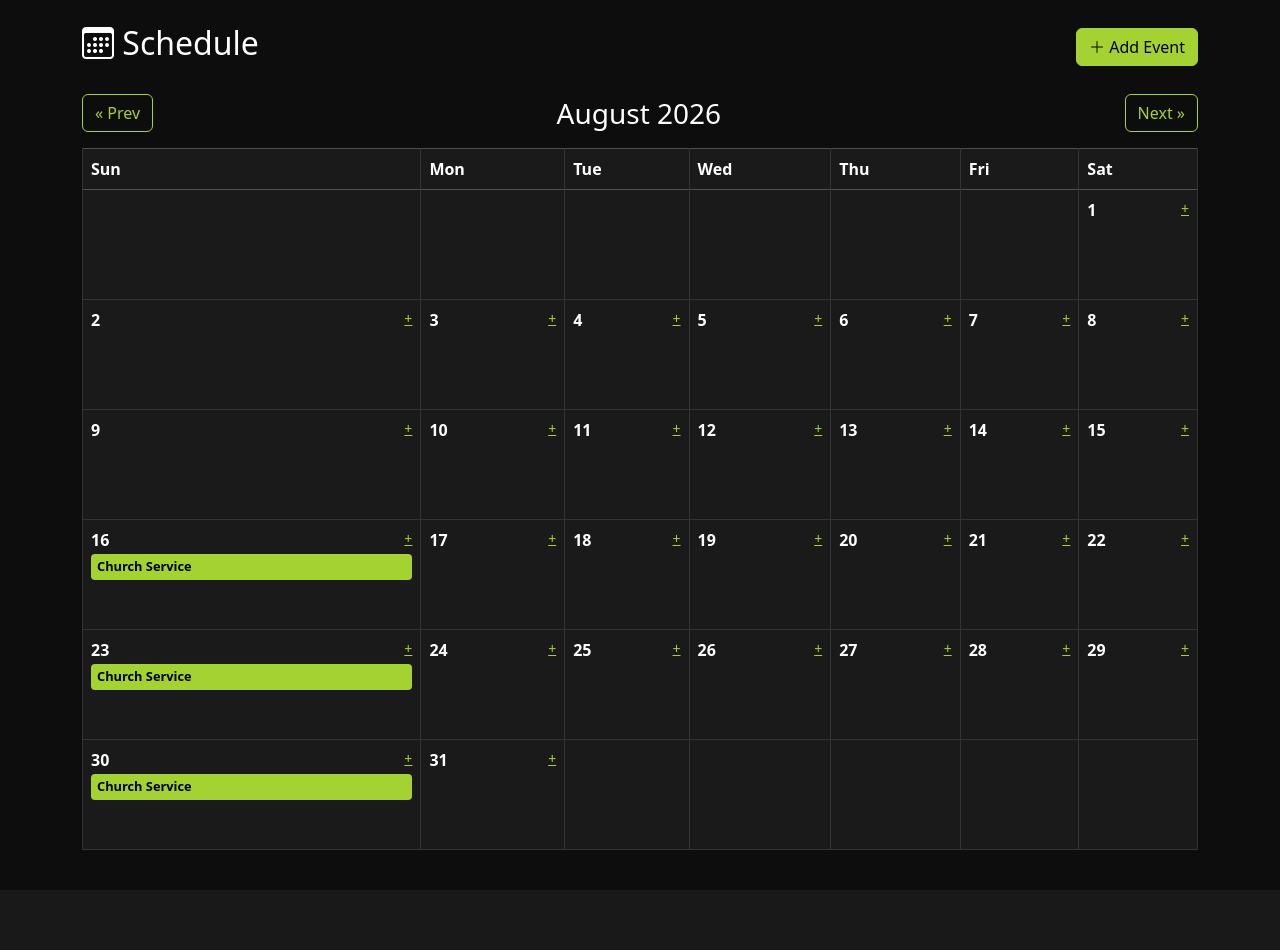
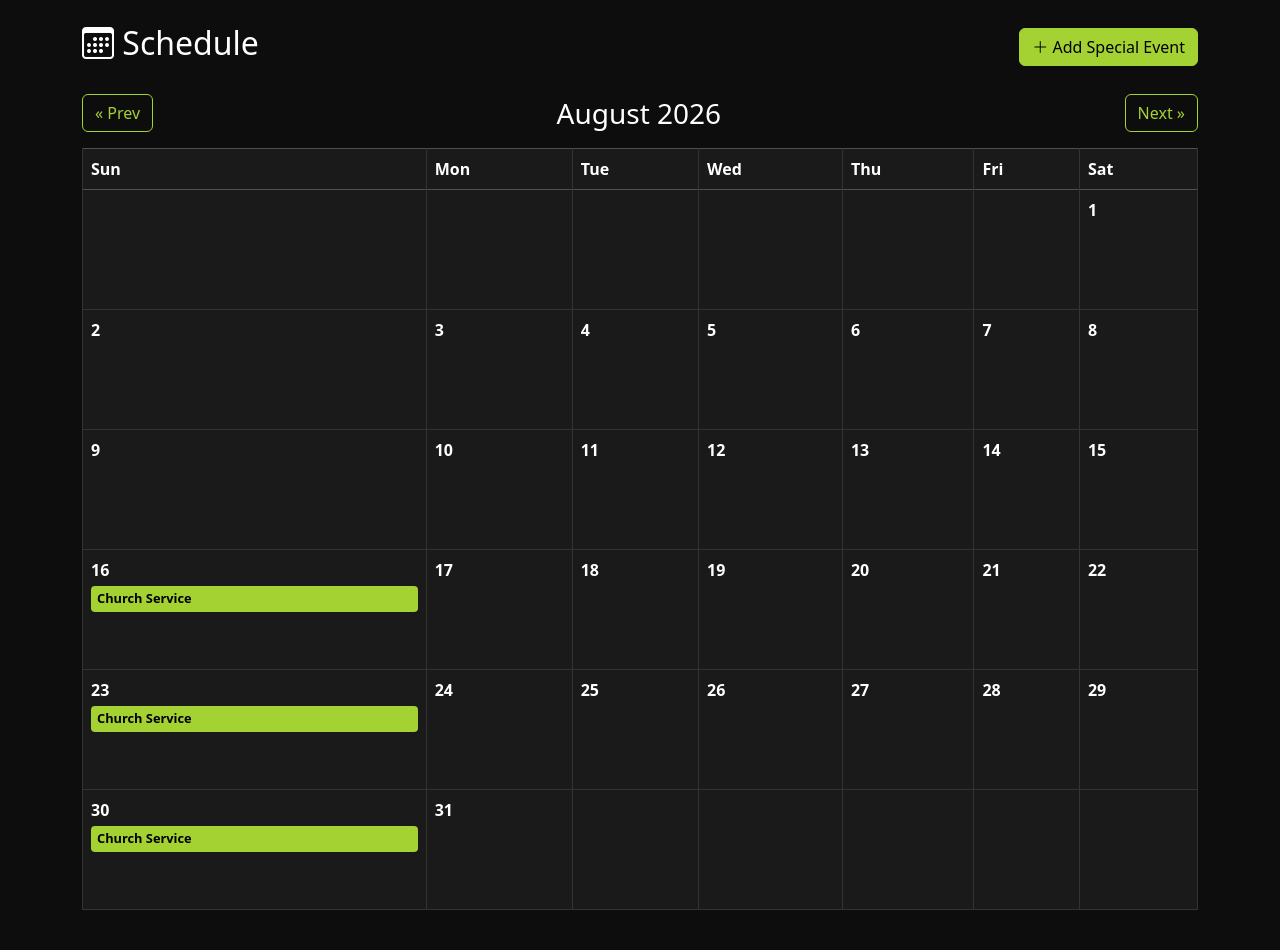
Before and after one commit to amfb98/church-safety-app, a Flask app: page /schedule in a window 1280 px wide. Shown: the part 62-1012 px from the top of the page. Before the commit the page ends 912 px from the top, so only its background shows below. Run offline with Flask 3, Linux system fonts and the light colour scheme; a user stored in the database is signed in; data comes from the database, SQL or seed files in the repository; tables that the repository leaves empty hold one stand-in row (values such as "Sample post").

Commit message:
Update schedule.html to add special event link

```diff
--- a/templates/schedule.html
+++ b/templates/schedule.html
@@ -3,7 +3,9 @@
 {% block content %}
 <div class="d-flex justify-content-between align-items-center mb-4">
     <h2><i class="bi bi-calendar3"></i> Schedule</h2>
-    <a href="{{ url_for('schedule_add') }}" class="btn btn-primary"><i class="bi bi-plus-lg"></i> Add Event</a>
+    <a href="{{ url_for('schedule_add_event') }}" class="btn btn-primary">
+        <i class="bi bi-plus-lg"></i> Add Special Event
+    </a>
 </div>
 
 <div class="d-flex justify-content-between align-items-center mb-3">
@@ -23,17 +25,19 @@
     {% for week in weeks %}
         <tr>
         {% for day in week %}
-            <td class="calendar-day {% if day == 0 %}empty{% elif day == first.day and year==first.year and month==first.month %}today{% endif %}" style="height:110px;vertical-align:top;">
+            <td class="calendar-day {% if day == 0 %}empty{% elif day == first.day and year==first.year and month==first.month %}today{% endif %}" style="height:120px;vertical-align:top;">
                 {% if day != 0 %}
                 <div class="d-flex justify-content-between">
                     <strong>{{ day }}</strong>
-                    <a href="{{ url_for('schedule_add', date='%04d-%02d-%02d'|format(year, month, day)) }}" class="text-muted small" title="Add event">+</a>
                 </div>
                 {% if events_by_day.get(day) %}
                     {% for e in events_by_day[day] %}
-                    <div class="event-pill">
-                        <a href="{{ url_for('schedule_edit', event_id=e.id) }}">
-                            {{ e.title }}{% if e.role %} - {{ e.role }}{% endif %}{% if e.service %} ({{ e.service }}){% endif %}
+                    <div class="event-pill mt-1">
+                        <a href="{{ url_for('schedule_detail', event_id=e.id) }}">
+                            {{ e.title }}
+                            {% if e.signups %}
+                                <small>({{ e.signups|length }})</small>
+                            {% endif %}
                         </a>
                     </div>
                     {% endfor %}
```
